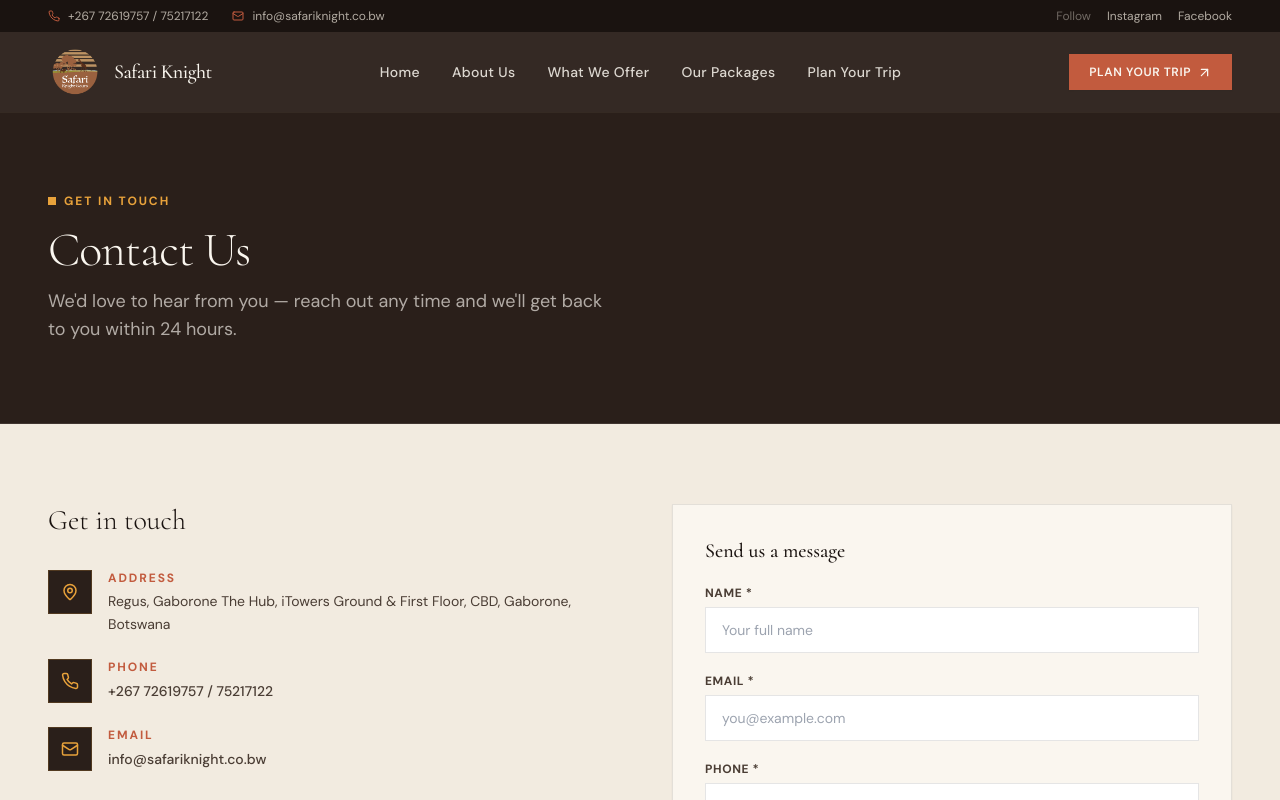
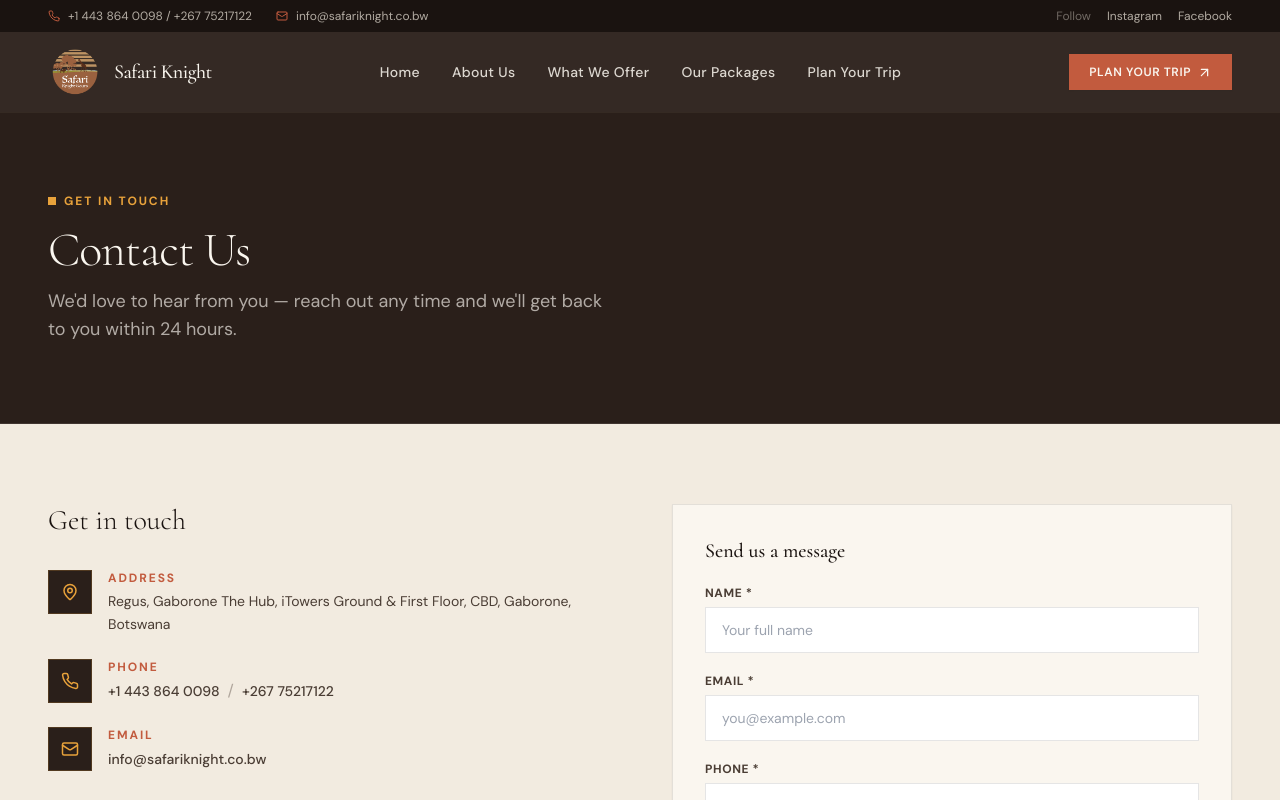
Before and after one commit to Go-Execution/safari-website, a React (Vite) app: page /contact in a window 1280 px wide. Shown: the top 800 px of the page. Built offline with nearby package versions, Linux system fonts and the light colour scheme.

Commit message:
Update contact number to +1 443 864 0098 and keep secondary Botswana line

```diff
--- a/src/data/content.ts
+++ b/src/data/content.ts
@@ -1,7 +1,9 @@
 export const SITE = {
   name: 'Safari Knight Tours',
-  phone: '+267 72619757 / 75217122',
-  phoneHref: 'tel:+26772619757',
+  phone: '+1 443 864 0098 / +267 75217122',
+  phoneHref: 'tel:+14438640098',
+  secondaryPhone: '+267 75217122',
+  secondaryPhoneHref: 'tel:+26775217122',
   email: 'info@safariknight.co.bw',
   address: 'Regus, Gaborone The Hub, iTowers Ground & First Floor, CBD, Gaborone, Botswana',
   logo: '/assets/images/logo/safarilogo-01.png',
--- a/src/pages/Contact.tsx
+++ b/src/pages/Contact.tsx
@@ -58,7 +58,11 @@ export default function Contact() {
                 </div>
                 <div>
                   <h3 className="eyebrow text-terracotta mb-1 font-bold text-xs">Phone</h3>
-                  <a href={`tel:${SITE.phoneHref}`} className="text-inkSoft text-sm hover:text-terracotta font-medium transition-colors">{SITE.phone}</a>
+                  <div className="flex flex-wrap items-center gap-x-2 gap-y-1">
+                    <a href={`tel:${SITE.phoneHref}`} className="text-inkSoft text-sm hover:text-terracotta font-medium transition-colors">+1 443 864 0098</a>
+                    <span className="text-inkSoft/40">/</span>
+                    <a href={`tel:${SITE.secondaryPhoneHref}`} className="text-inkSoft text-sm hover:text-terracotta font-medium transition-colors">{SITE.secondaryPhone}</a>
+                  </div>
                 </div>
               </div>
               <div className="flex items-start gap-4">
```
